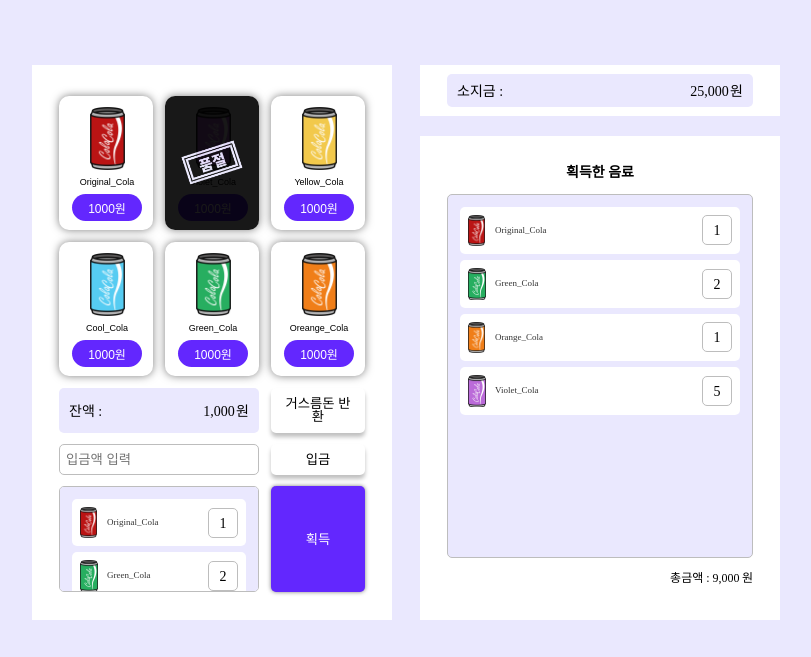
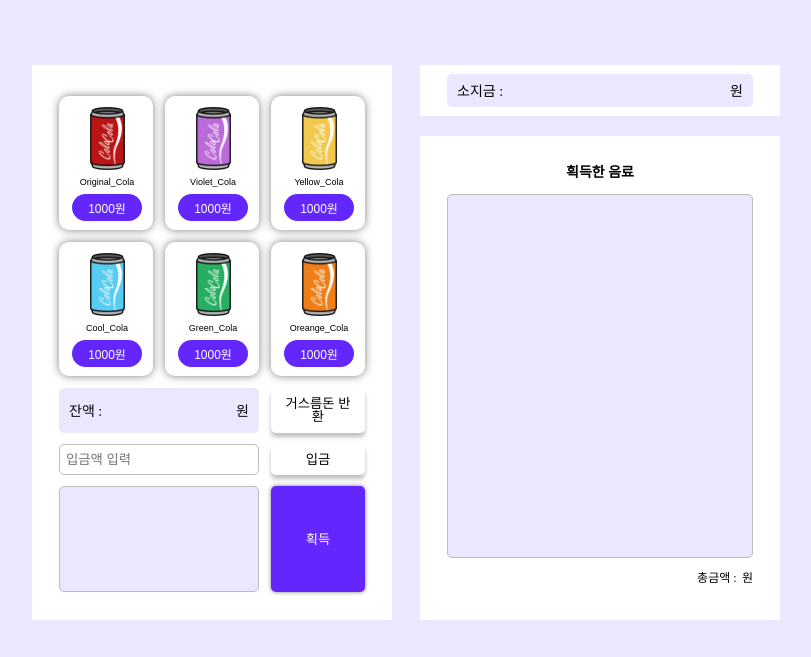
Before and after one commit to wang-yurin/Vending-machine, a plain HTML site: page index.html in a window 1280 px wide. Shown: the part 143-800 px from the top of the page, without its empty margins (234-1045 px from the left). Drawn offline with Linux system fonts and the light colour scheme.

Commit message:
Docs: 자바스크립트 적용 전 HTML 파일 초기화

```diff
--- a/index.html
+++ b/index.html
@@ -29,7 +29,7 @@
               </button>
             </li>
             <li class="beverage-item">
-              <button class="beverage-button violet soldout_cover" type="button">
+              <button class="beverage-button violet" type="button">
                 <img src="./images/Violet_Cola.png" alt="violet cola">
                 <strong class="beverage-button-name">Violet_Cola</strong>
                 <span class="beverage-button-amount">1000원</span>
@@ -67,20 +67,20 @@
           <div class="form_grid">
             <div class="balance">
               <span>잔액 :</span>
-              <span class="balance_money">1,000</span>
+              <span class="balance_money"></span>
             </div>
             <button class="return_button" type="button">거스름돈 반환</button>
             <input class="insert_input" type="text" placeholder="입금액 입력">
             <button class="insert_button" type="button">입금</button>
             <ul class="beverage-order">
-              <li class="beverage-order-item">
+              <!-- <li class="beverage-order-item">
                 <span class="original">Original_Cola</span>
                 <strong>1</strong>
               </li>
               <li class="beverage-order-item">
                 <span class="green">Green_Cola</span>
                 <strong>2</strong>
-              </li>
+              </li> -->
             </ul>
             <button class="get_button" type="button">획득</button>
           </div>
@@ -90,13 +90,13 @@
             <h3 class="ir">소지금</h3>
             <div class="pocket">
               <span>소지금 :</span>
-              <span class="pocket_money">25,000</span>
+              <span class="pocket_money"></span>
             </div>
           </section>
           <section class="beverage-get">
             <h3>획득한 음료</h3>
             <ul class="beverage-order">
-              <li class="beverage-order-item">
+              <!-- <li class="beverage-order-item">
                 <span class="original">Original_Cola</span>
                 <strong>1</strong>
               </li>
@@ -111,17 +111,18 @@
               <li class="beverage-order-item">
                 <span class="violet">Violet_Cola</span>
                 <strong>5</strong>
-              </li>
+              </li> -->
             </ul>
             <div class="total">
               <span>총금액 : </span>
-              <span class="total-money">9,000</span>
+              <span class="total-money"></span>
             </div>
           </section>
         </div>
       </section>
     </main>
   </div>
+  <script src="./app.js"></script>
 </body>
 
 </html>
```
